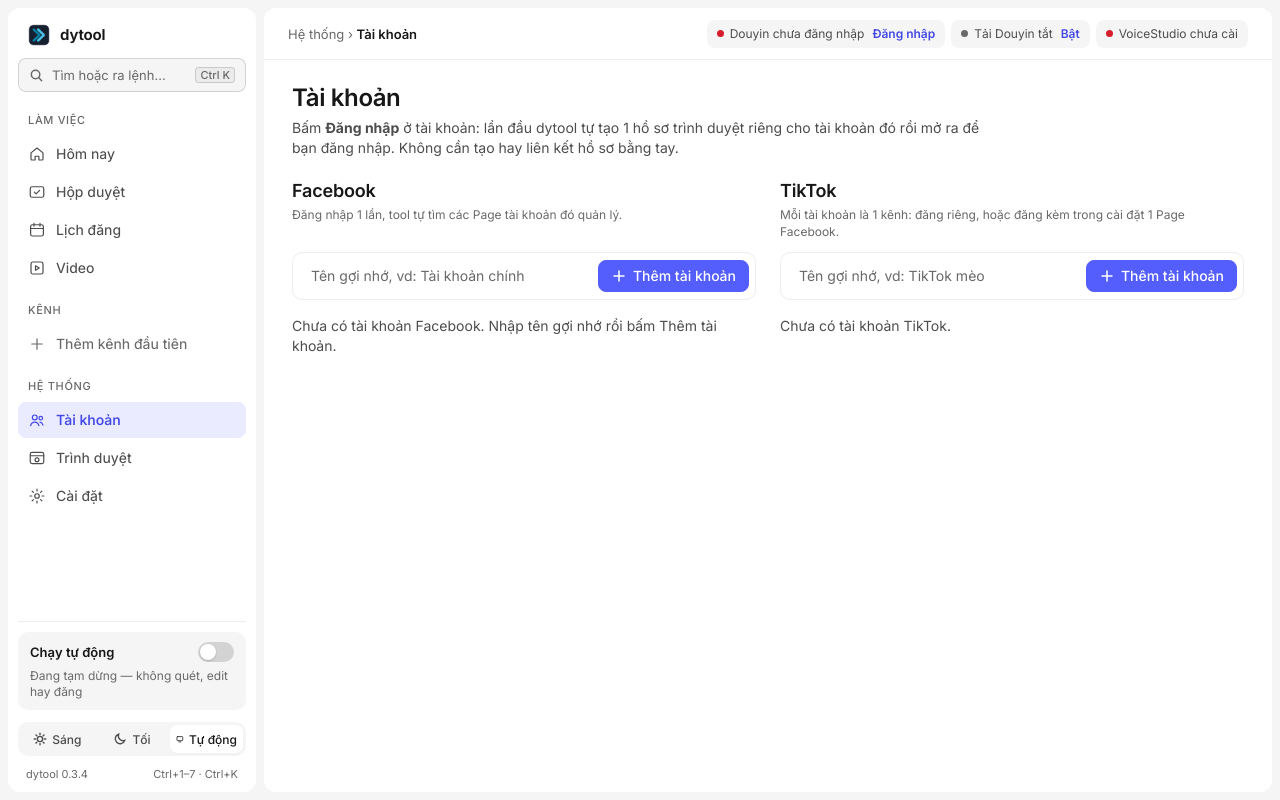
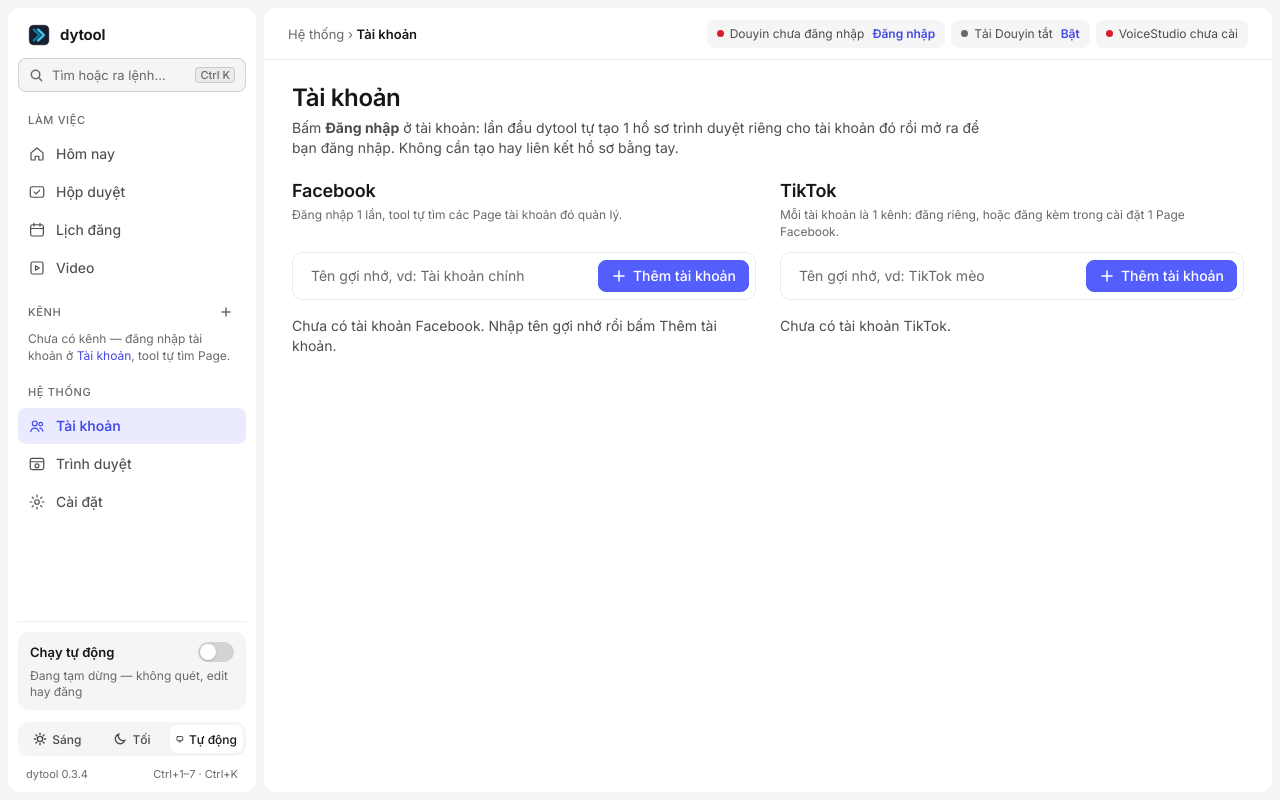
Before and after one commit to snopvsreal/douyin-down, a FastAPI app: page /accounts in a window 1280 px wide. Run offline with FastAPI, Linux system fonts and the light colour scheme; data that the repository does not hold is empty.

Commit message:
Menu: nút + nhỏ cạnh tiêu đề Kênh thay cho mục Thêm kênh giữa menu
Chưa có kênh thì hiện 1 dòng hướng dẫn mờ thay vì 1 mục menu trông như nút thêm tài khoản.

Co-Authored-By: Claude Opus 5.5 <noreply@anthropic.com>

```diff
--- a/dytool/web/static/app.css
+++ b/dytool/web/static/app.css
@@ -487,7 +487,11 @@ details.fold[open] > summary { margin-bottom: 10px; }
 .chan-dot { width: 8px; height: 8px; border-radius: 50%; flex: none; display: inline-block; }
 .nav-chan .chan-dot { margin: 0 5px; }
 .ptag { flex: none; font-size: 10px; font-weight: 600; line-height: 16px; padding: 0 5px; border-radius: 4px; background: var(--weak); color: var(--t3); }
-.nav-add { color: var(--t3); }
+.nav-sec-row { display: flex; align-items: center; justify-content: space-between; }
+.nav-sec-add { display: grid; place-items: center; width: 20px; height: 20px; border-radius: 5px; color: var(--t3); }
+.nav-sec-add:hover { background: var(--hover); color: var(--t1); text-decoration: none; }
+.nav-sec-add svg { width: 14px; height: 14px; fill: none; stroke: currentColor; stroke-width: 1.7; stroke-linecap: round; }
+.nav-empty { margin: 0 10px 4px; font-size: 12px; line-height: 17px; color: var(--t3); }
 /* thẻ Chạy tự động */
 .run-card { border-radius: var(--r-tile); background: var(--weak); padding: 10px 12px; display: flex; flex-direction: column; gap: 6px; margin-bottom: 4px; }
 .run-head { display: flex; align-items: center; gap: 10px; }
@@ -680,7 +684,7 @@ a.chip:hover { background: var(--active); text-decoration: none; }
 }
 @media (max-width: 900px) {
   .app { grid-template-columns: 56px minmax(0, 1fr); }
-  .search-btn span, .search-btn kbd, .nav-chan .ptag, .run-card .run-task, .run-card .run-sub, .run-card .run-head b, .app-ver { display: none; }
+  .search-btn span, .search-btn kbd, .nav-chan .ptag, .nav-empty, .nav-sec-add, .run-card .run-task, .run-card .run-sub, .run-card .run-head b, .app-ver { display: none; }
   .search-btn { justify-content: center; padding: 0; }
   .run-card { padding: 8px 4px; align-items: center; }
   .topbar { padding: 10px 16px; }
--- a/dytool/web/templates/base.html
+++ b/dytool/web/templates/base.html
@@ -45,15 +45,18 @@
       {% if navc.get('failed') %}<span class="badge err">{{ navc.failed }}<span class="sr-only"> video lỗi</span></span>{% endif %}
     {% endcall %}
 
-    <p class="nav-sec">Kênh</p>
+    {# nhóm Kênh: nút + nhỏ cạnh tiêu đề (không phải 1 mục menu — trước đây trông như nút "thêm tài khoản" giữa menu) #}
+    <div class="nav-sec nav-sec-row"><span>Kênh</span>
+      <a href="/accounts" class="nav-sec-add" title="Thêm kênh: đăng nhập tài khoản Facebook / TikTok, tool tự tìm Page"
+         aria-label="Thêm kênh"><svg viewBox="0 0 16 16" aria-hidden="true"><path d="M8 3.5v9M3.5 8h9"/></svg></a></div>
     {% for ch in nav_pages %}
       <a href="/pages/{{ ch.id }}" class="nav-item nav-chan {{ 'on' if p == '/pages/' ~ ch.id }}" {{ 'aria-current=page' if p == '/pages/' ~ ch.id }}
          title="{{ ch.name }} — {{ 'đang bật' if ch.enabled else 'đang tắt' }}">
         <span class="chan-dot" style="background:{{ ch.color if ch.enabled else 'var(--t-dis)' }}" aria-hidden="true"></span>
         <span class="label">{{ ch.name }}</span><span class="ptag">{{ 'TT' if ch.tt else 'FB' }}</span></a>
+    {% else %}
+      <p class="nav-empty">Chưa có kênh — đăng nhập tài khoản ở <a href="/accounts">Tài khoản</a>, tool tự tìm Page.</p>
     {% endfor %}
-    <a href="/accounts" class="nav-item nav-add" title="Đăng nhập tài khoản để thêm Page / kênh TikTok">
-      <svg viewBox="0 0 24 24" aria-hidden="true"><path d="M12 5v14M5 12h14"/></svg><span class="label">{{ 'Thêm kênh' if nav_pages else 'Thêm kênh đầu tiên' }}</span></a>
 
     <p class="nav-sec">Hệ thống</p>
     {{ nav('/accounts', 'Tài khoản', p.startswith('/accounts'), 5,
```
